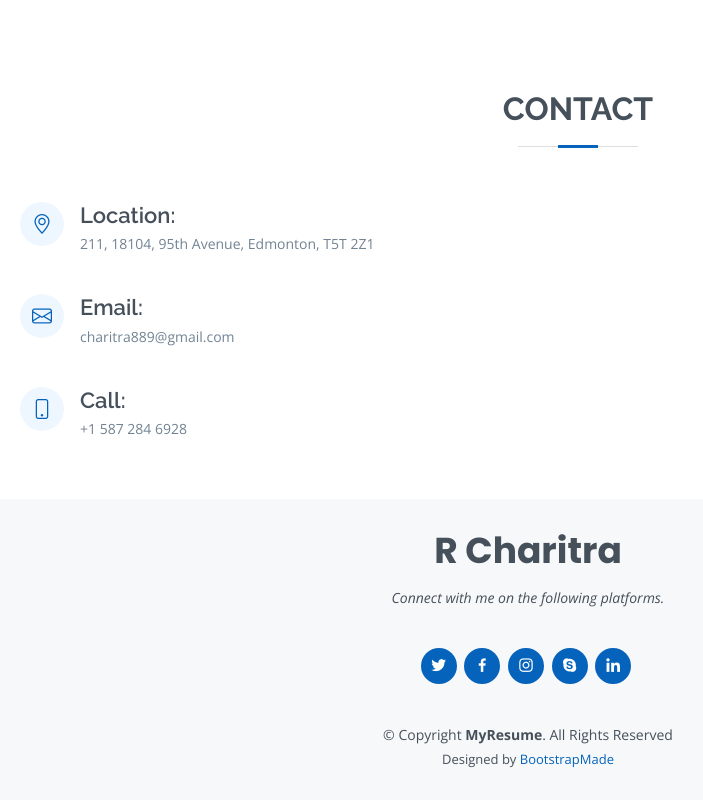
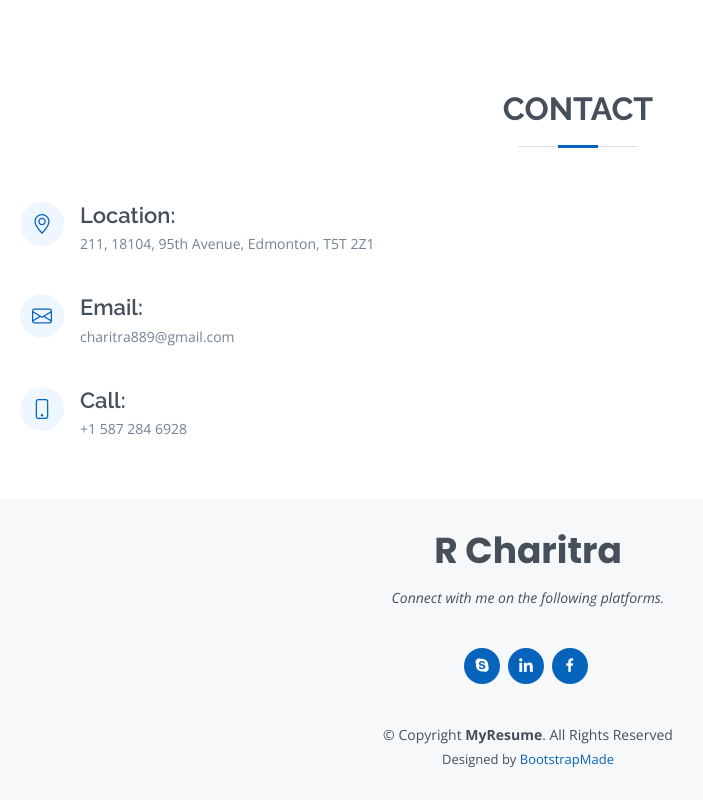
Before and after one commit to Rcharitra1/resume-portfolio, a plain HTML site: page index.html in a window 1280 px wide. Shown: the part 4396-5196 px from the top of the page, without its empty margins (112-815 px from the left). Drawn offline with nearby package versions, Linux system fonts and the light colour scheme.

Commit message:
added links

```diff
--- a/index.html
+++ b/index.html
@@ -842,11 +842,12 @@
       <h3>R Charitra</h3>
       <p>Connect with me on the following platforms.</p>
       <div class="social-links">
-        <a href="#" class="twitter"><i class="bx bxl-twitter"></i></a>
-        <a href="#" class="facebook"><i class="bx bxl-facebook"></i></a>
-        <a href="#" class="instagram"><i class="bx bxl-instagram"></i></a>
-        <a href="#" class="google-plus"><i class="bx bxl-skype"></i></a>
-        <a href="#" class="linkedin"><i class="bx bxl-linkedin"></i></a>
+        <a href="https://join.skype.com/invite/IgwDMRDs8vpd" class="google-plus"><i class="bx bxl-skype"></i></a>
+        <a href="https://www.linkedin.com/in/r-charitra-5ab33370/" class="linkedin"><i class="bx bxl-linkedin"></i></a>
+
+        <a href="https://www.facebook.com/charitras/" class="facebook"><i class="bx bxl-facebook"></i></a>
+
+
       </div>
       <div class="copyright">
         &copy; Copyright <strong><span>MyResume</span></strong>. All Rights Reserved
```
